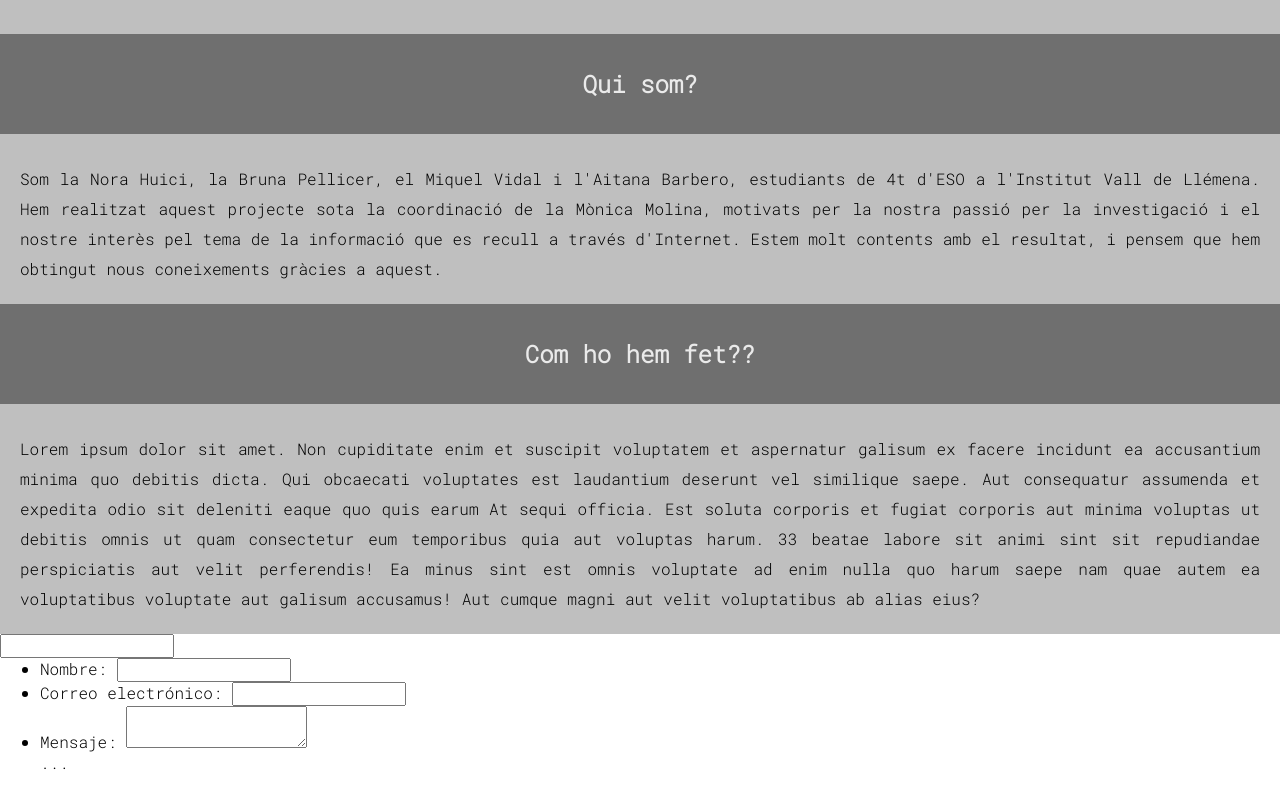
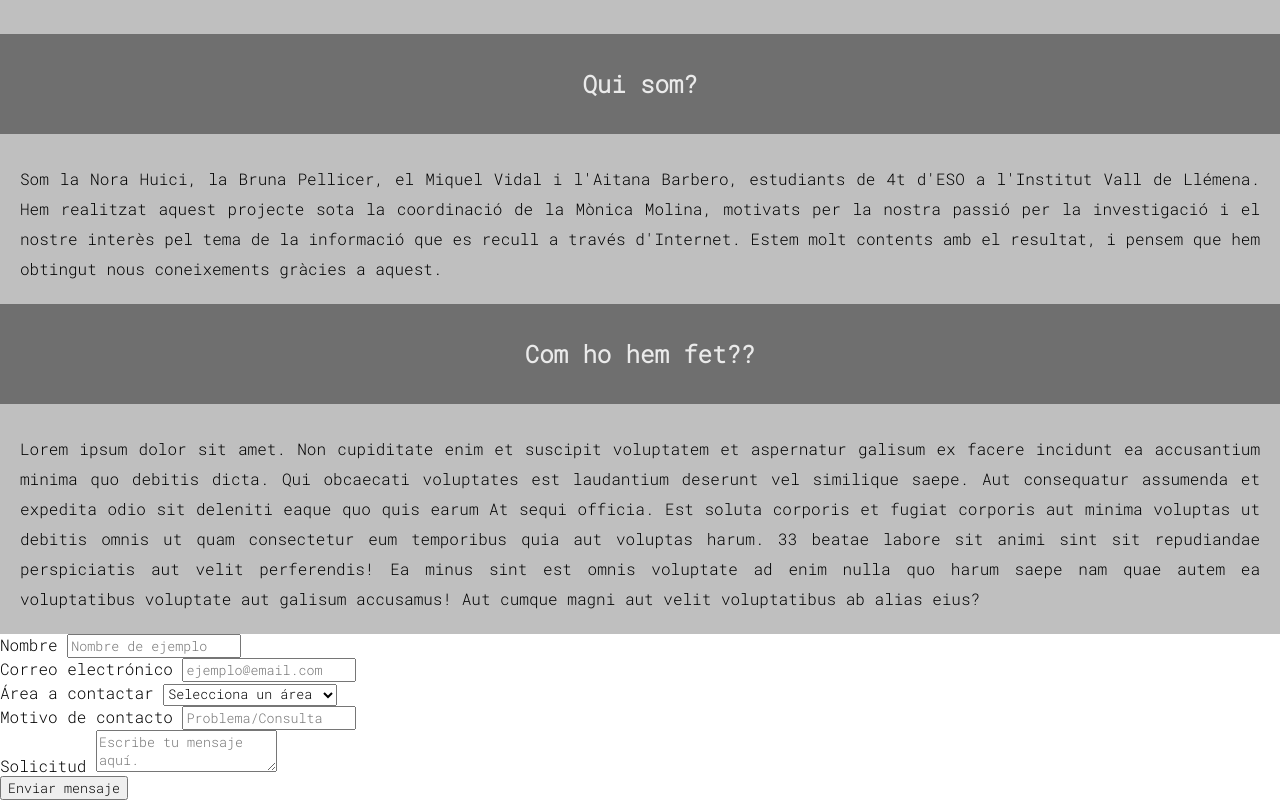
Before and after one commit to MikeTechElCrack/treball.github.io, a plain HTML site: page index.html in a window 1280 px wide. Shown: the part 266-1066 px from the top of the page. Before the commit the page ends 1039 px from the top, so only its background shows below. Drawn offline with Linux system fonts and the light colour scheme.

Commit message:
Update index.html

```diff
--- a/index.html
+++ b/index.html
@@ -280,24 +280,7 @@ Lorem ipsum dolor sit amet. Non cupiditate enim et suscipit voluptatem et aspern
 </main>
 
 <form action="https://formsubmit.co/mike2007doom@gmail.com" method="POST">
-	<input type="email" name="email">
-  <ul>
-    <li>
-      <label for="name">Nombre:</label>
-      <input type="text" id="name" name="user_name" />
-    </li>
-    <li>
-      <label for="mail">Correo electrónico:</label>
-      <input type="email" id="mail" name="user_email" />
-    </li>
-    <li>
-      <label for="msg">Mensaje:</label>
-      <textarea id="msg" name="user_message"></textarea>
-    </li>
-
-    ...
-  </ul>
-</form>
+	<label for="name">Nombre</label> <input type="text" id="name" name="visitor_name" placeholder="Nombre de ejemplo" pattern=[A-Z\sa-z]{3,20} required> </div> <div class="elem-group"> <label for="email">Correo electrónico</label> <input type="email" id="email" name="visitor_email" placeholder="ejemplo@email.com" required> </div> <div class="elem-group"> <label for="department-selection">Área a contactar</label> <select id="department-selection" name="concerned_department" required> <option value="">Selecciona un área</option> <option value="billing">Facturación</option> <option value="marketing">Marketing</option> <option value="technical support">Servicio al cliente</option> </select> </div> <div class="elem-group"> <label for="title">Motivo de contacto</label> <input type="text" id="title" name="email_title" required placeholder="Problema/Consulta" pattern=[A-Za-z0-9\s]{8,60}> </div> <div class="elem-group"> <label for="message">Solicitud</label> <textarea id="message" name="visitor_message" placeholder="Escribe tu mensaje aquí." required></textarea> </div> <button type="submit">Enviar mensaje</button></form>
 
 <script>
 
```
